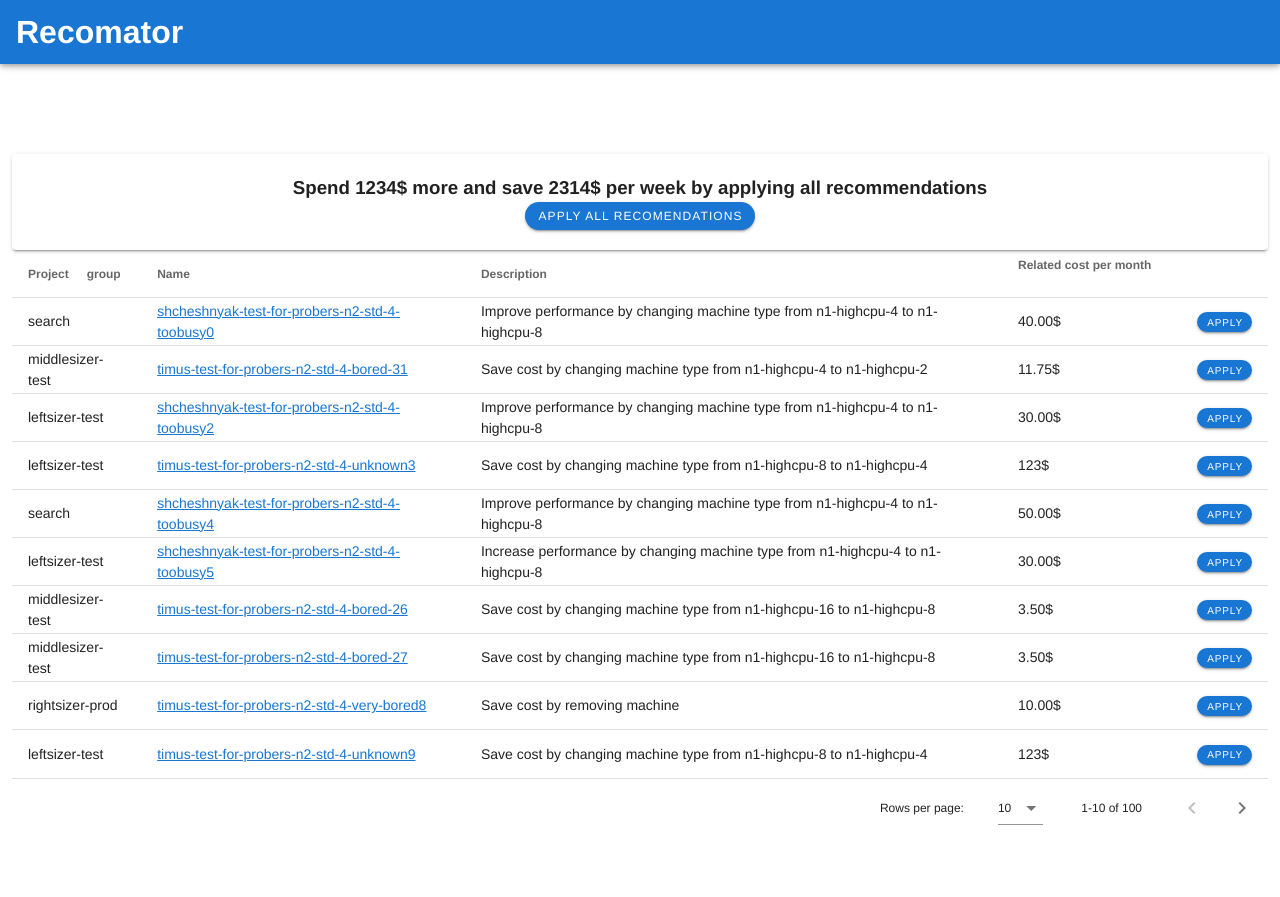
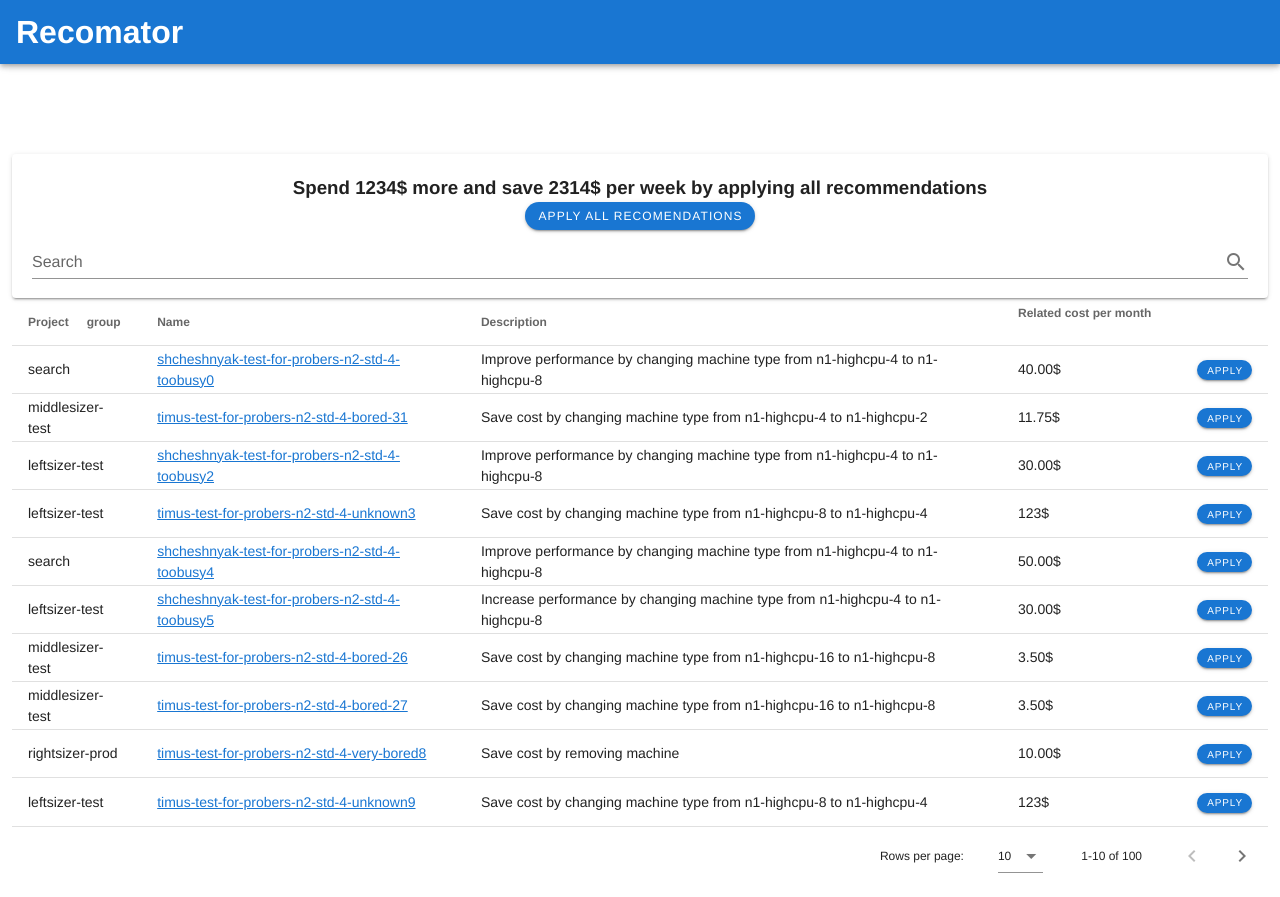
Before and after one commit to googleinterns/recomator, a Vue app in the folder frontend/: page /mock in a window 1280 px wide. Built offline with nearby package versions, Linux system fonts and the light colour scheme.

Commit message:
Added search and grouping

```diff
--- a/frontend/src/views/Mock.vue
+++ b/frontend/src/views/Mock.vue
@@ -32,9 +32,21 @@ limitations under the License. -->
               <v-btn rounded color="primary" dark small
                 >Apply All Recomendations</v-btn
               >
+              <v-text-field
+                v-model="search"
+                append-icon="mdi-magnify"
+                label="Search"
+                single-line
+                hide-details
+              ></v-text-field>
             </v-card>
 
-            <v-data-table :headers="headers" :items="recommendations" show-group-by search>
+            <v-data-table
+              :headers="headers"
+              :items="recommendations"
+              show-group-by
+              :search="search"
+            >
               <template v-slot:item="recommendation">
                 <tr>
                   <td class="text-left">{{ recommendation.item.project }}</td>
@@ -128,7 +140,15 @@ class Recommendation {
   }
 
   copy(): Recommendation {
-    return new Recommendation(this.type, this.cost, this.path, this.project, this.name, this.status, this.description)
+    return new Recommendation(
+      this.type,
+      this.cost,
+      this.path,
+      this.project,
+      this.name,
+      this.status,
+      this.description
+    );
   }
 
   applicable(): boolean {
@@ -219,12 +239,19 @@ class Summary {
 
 @Component
 export default class Mock extends Vue {
+  private search = "";
   private headers = [
-    { text: "Project", value: "project", filterable: true, },
-    { text: "Name", value: "name", groupable: false},
-    { text: "Description", align: "start", sortable: false, value: "type", groupable: false},
+    { text: "Project", value: "project", filterable: true },
+    { text: "Name", value: "name", groupable: false },
+    {
+      text: "Description",
+      align: "start",
+      sortable: false,
+      value: "type",
+      groupable: false
+    },
     { text: "Related cost per month", value: "cost", groupable: false },
-    { text: "", value: "apply" , groupable: false}
+    { text: "", value: "apply", groupable: false }
   ];
 
   private recommendations_core = [
@@ -330,7 +357,7 @@ export default class Mock extends Vue {
     )
   ];
 
-  private generateRecommendations() : void {
+  private generateRecommendations(): void {
     this.recommendations = Array(10)
       .fill(this.recommendations_core)
       .flat()
@@ -338,7 +365,9 @@ export default class Mock extends Vue {
         return 0.5 - Math.random();
       })
       .map(rec => rec.copy());
-    this.recommendations.forEach((rec, index) => {rec.name += index})
+    this.recommendations.forEach((rec, index) => {
+      rec.name += index;
+    });
   }
 
   private recommendations = [];
@@ -375,7 +404,7 @@ export default class Mock extends Vue {
       this.progressPercentage += 100 / progressBarSteps;
     }
     this.successfullyLoaded = true;
-    this.generateRecommendations()
+    this.generateRecommendations();
   }
 }
 </script>
```
Lines whose indentation alone changed are shown as unchanged.
